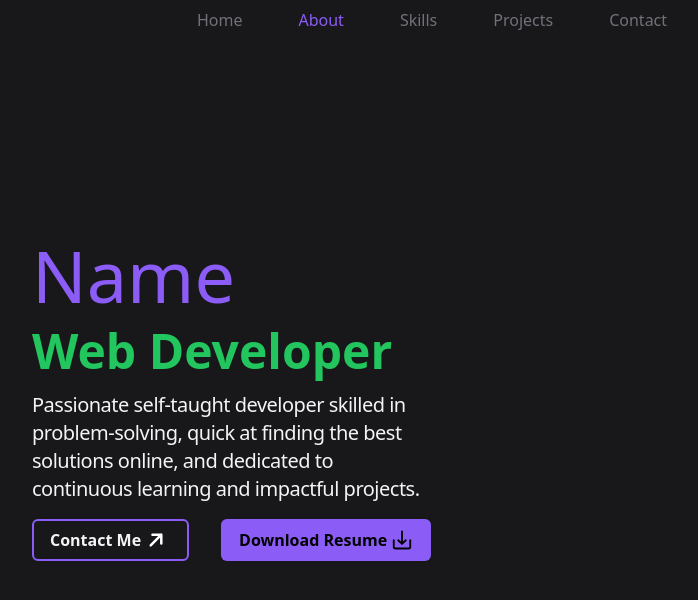
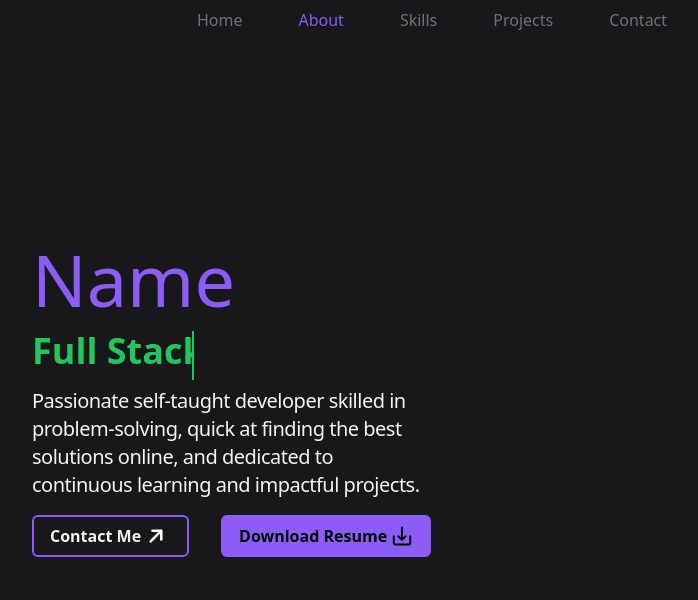
Before and after one commit to programmer-rahul/personal-portfolio, a Next.js app: page / in a window 1280 px wide. Shown: the top 600 px of the page, without its empty margins (208-906 px from the left). Built offline with nearby package versions, Linux system fonts and the light colour scheme.

Commit message:
added typewriter text effect

```diff
--- a/app/components/home/home-section.tsx
+++ b/app/components/home/home-section.tsx
@@ -1,19 +1,10 @@
-import ContactAndResumeBtns from "@/components/home/contact-and-resume-btns";
+import IntroPanel from "./intro-panel";
 
 export default function HomeSection() {
   return (
     <section>
       <div className="h-[720px] flex items-center">
-        <div className="w-1/2 space-y-4">
-          <h2 className="text-bold text-7xl text-main">Name</h2>
-          <p className="text-5xl font-semibold text-green-500">Web Developer</p>
-          <p className="text-primary-foreground text-xl tracking-tight">
-            Passionate self-taught developer skilled in problem-solving, quick
-            at finding the best solutions online, and dedicated to continuous
-            learning and impactful projects.
-          </p>
-          <ContactAndResumeBtns />
-        </div>
+        <IntroPanel />
       </div>
     </section>
   );
--- /dev/null
+++ b/app/components/home/intro-panel.tsx
@@ -0,0 +1,17 @@
+import ContactAndResumeBtns from "@/components/home/contact-and-resume-btns";
+import TypeWriterText from "./type-writer-text";
+
+export default function IntroPanel() {
+  return (
+    <div className="w-1/2 space-y-4">
+      <h2 className="text-bold text-7xl text-main">Name</h2>
+      <TypeWriterText />
+      <p className="text-primary-foreground text-xl tracking-tight">
+        Passionate self-taught developer skilled in problem-solving, quick at
+        finding the best solutions online, and dedicated to continuous learning
+        and impactful projects.
+      </p>
+      <ContactAndResumeBtns />
+    </div>
+  );
+}
--- /dev/null
+++ b/app/components/home/type-writer-text.tsx
@@ -0,0 +1,7 @@
+export default function TypeWriterText() {
+  return (
+    <div className="typewriter-text text-4xl">
+      <span></span>
+    </div>
+  );
+}
--- a/app/globals.css
+++ b/app/globals.css
@@ -16,3 +16,84 @@
 body {
   background: rgb(var(--background));
 }
+
+.typewriter-text {
+  font-weight: 600;
+  min-width: 280px;
+  color: #fff;
+}
+
+.typewriter-text span {
+  position: relative;
+}
+
+.typewriter-text span::before {
+  content: "Web Developer";
+  color: rgb(34 197 94);
+  animation: words 20s infinite;
+}
+
+.typewriter-text span::after {
+  content: "";
+  position: absolute;
+  height: 100%;
+  background-color: rgb(var(--background));
+  border-left: 2px solid rgb(34 197 94);
+  right: -8px;
+  animation: cursor 0.8s infinite, typing 20s steps(14) infinite;
+}
+
+@keyframes cursor {
+  to {
+    border-left: 2px solid rgb(34 197 94) 00;
+  }
+}
+
+@keyframes words {
+  0%,
+  20% {
+    content: "Web Developer";
+  }
+  21%,
+  40% {
+    content: "Full Stack Developer";
+  }
+  41%,
+  60% {
+    content: "Coding Geek";
+  }
+  61%,
+  80% {
+    content: "Backend Specialist";
+  }
+  81%,
+  100% {
+    content: "Tech Innovator";
+  }
+}
+
+@keyframes typing {
+  10%,
+  15%,
+  30%,
+  35%,
+  50%,
+  55%,
+  70%,
+  75%,
+  90%,
+  95% {
+    width: 0;
+  }
+  5%,
+  20%,
+  25%,
+  40%,
+  45%,
+  60%,
+  65%,
+  80%,
+  85% {
+    width: calc(100% + 8px);
+  }
+}
```
